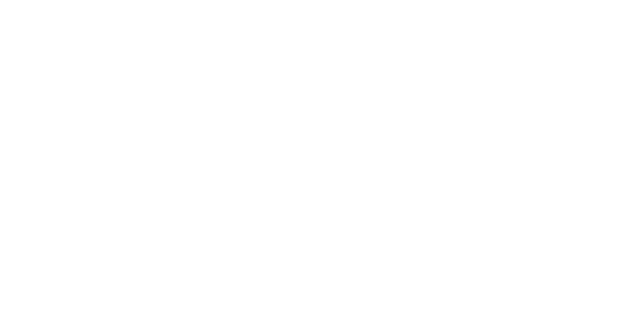
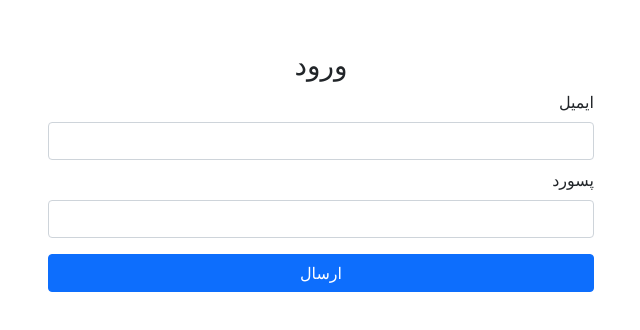
Before and after one commit to adibsadeghi1993/redux-toolkit-bootstrap, a React (Create React App) app: page /cartItems in a window 1280 px wide. Before the commit this address had no page. Shown: the top 330 px of the page, without its empty margins (372-1012 px from the left). Built offline with nearby package versions, Linux system fonts and the light colour scheme.

Commit message:
cartItems component was created to show checkout to user

```diff
--- a/src/App.js
+++ b/src/App.js
@@ -24,6 +24,7 @@
      <Route path="/" element={<Home />}/>
      <Route path="/signup" element={<Signup />}/>
      <Route path="/login" element={<Login />}/>
+     <Route path="/cartItems" element={<Login />}/>
      </Routes>
 
     </div>
```
Also changed, not shown: src/components/cartitems/CartItems.js (added, +14 -0 lines).
